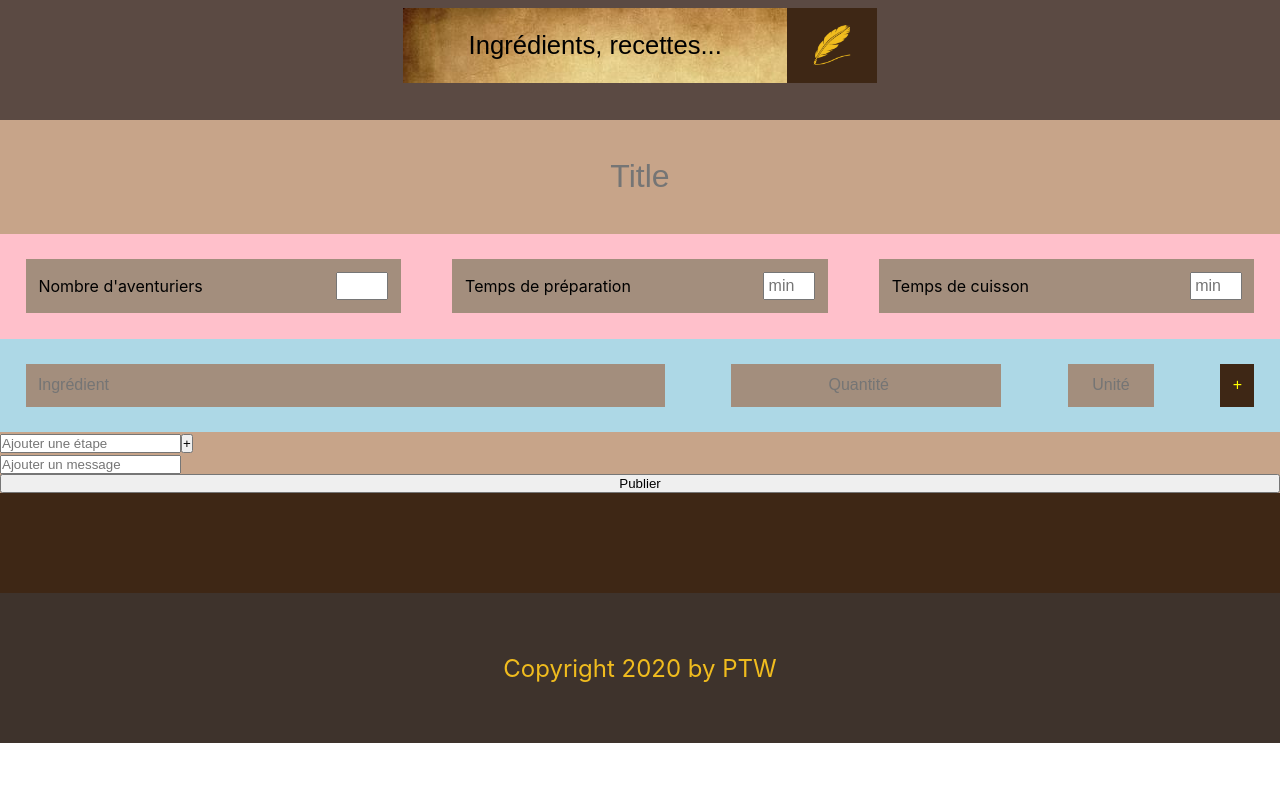
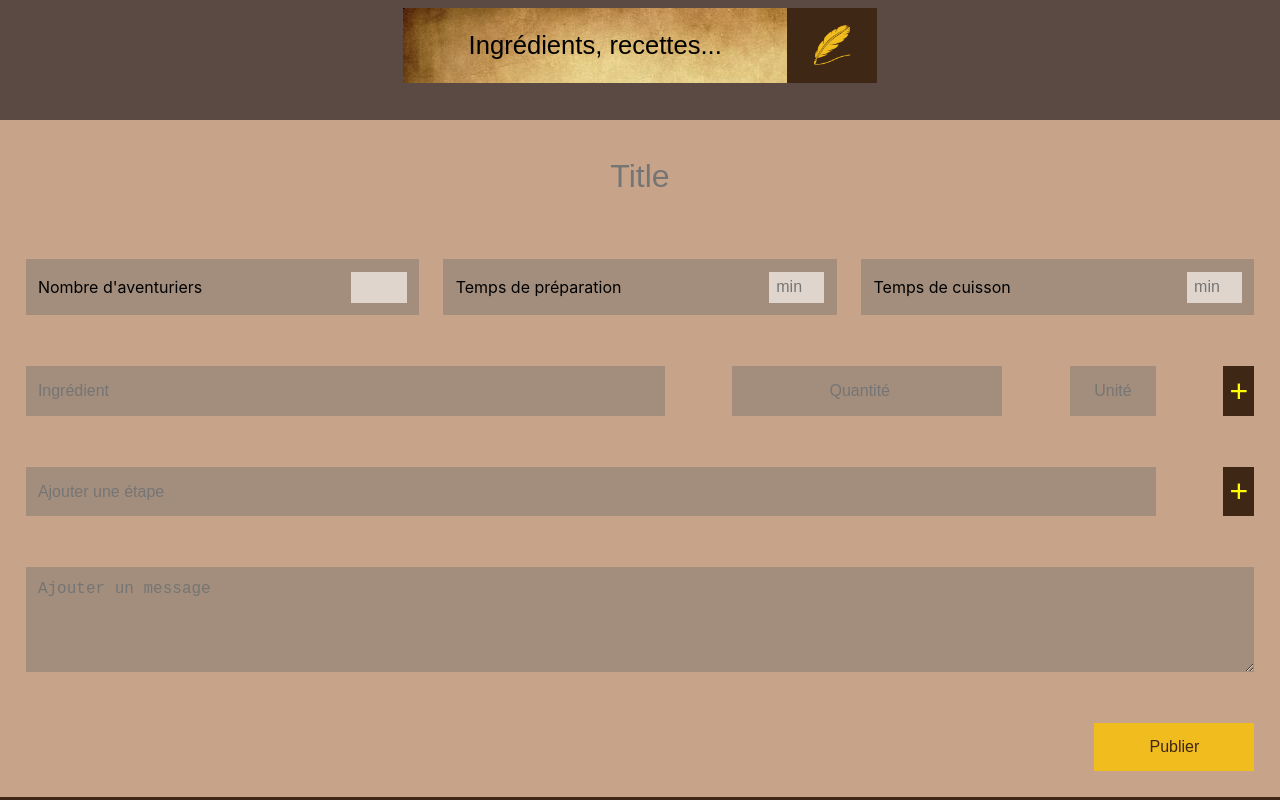
Before and after one commit to TlZeyn/montDor, a React (Create React App) app in the folder front/: page /myrecipes in a window 1280 px wide. Shown: the part 900-1700 px from the top of the page. Before the commit the page ends 1643 px from the top, so only its background shows below. Built offline with nearby package versions, Linux system fonts and the light colour scheme.

Commit message:
finished css of the form

```diff
--- a/front/src/components/RecipeForm/RecipeForm.css
+++ b/front/src/components/RecipeForm/RecipeForm.css
@@ -4,11 +4,27 @@
     background-color : #C7A489;
 }
 
-.recipeForm-button {
+#recipeForm section {
+    display: flex;
+    justify-content: space-between;
+    padding: 2%;
+}
+
+#recipeForm section input[type=text], input[type=number], textarea  {
+    background-color:  #A38E7D;
+    font-size : 1rem;
+    padding: 1%;
+    border: none;
+}
+
+#recipeForm section input[type=button] {
     background-color : #3E2715;
     font-size : 2rem;
     color : yellow;
+    border : none;
+    padding : 0.5%;
 }
+
 
 #recipeForm_title {
     background :transparent;
@@ -18,17 +34,15 @@
     font-size : 2rem;
 }
 
-
-
-#recipeForm_timeSlot {
-    background-color : pink;
-    display: flex;
-    flex-direction: row;
-
+#recipeForm_timeSlot input {
+    background-color : #E0D5CC;
+    width : 3rem;
+    height : 1.5rem;
+    text-align: center;
+    border : none;
 }
 
 .recipeForm_timeSlot_group-input {
-    margin: 2%;
     padding: 1%;
     background-color : #A38E7D;
     width: 30%;
@@ -37,42 +51,44 @@
     align-items: center;
 }
 
-.recipeForm_timeSlot-input {
-    width : 3rem;
-    height : 1.5rem;
-    text-align: center;
-    font-size : 1rem;
-
-
-}
-
-.recipeForm_addIngredient {
-    background-color: lightblue;
-    display: flex;
-    justify-content: space-between;
-    padding: 2%;
-
-}
-.recipeForm_addIngredient input {
-    font-size : 1rem;
-    padding : 1%;
-    ;
-    border : none;
-}
 
 .recipeForm_addIngredient-input-igr {
     width : 50%;
-    background-color : #A38E7D
 }
 
 .recipeForm_addIngredient-input-qty {
     width: 20%;
     text-align: center;
-    background-color : #A38E7D
 }
 
 .recipeForm_addIngredient-input-unt {
     width: 5%;
     text-align: center;
-    background-color : #A38E7D
+
 }
+.recipeForm_step-input {
+    width: 90%;
+
+}
+
+#recipeForm_message textarea {
+    width: 100%;
+    height: 5rem;
+
+}
+
+#recipeForm-button {
+    padding: 2%;
+    display: flex;
+    justify-content: flex-end;
+}
+
+#recipeForm-button input{
+    padding: 1%;
+    width : 10rem;
+    height : 3rem;
+    font-size: 1rem;
+    background-color: #F0BC1E;
+    color: #3E2715;
+    border: none;
+}
--- a/front/src/components/RecipeForm/RecipeForm.js
+++ b/front/src/components/RecipeForm/RecipeForm.js
@@ -107,7 +107,7 @@ const RecipeForm = () => {
             <section id='recipeForm_timeSlot'>
                 <div className='recipeForm_timeSlot_group-input'>
                     <label>Nombre d'aventuriers</label>
-                    <input className='recipeForm_timeSlot-input' type='number' value={nbEaters} onChange={e => setNbEaters(e.target.value)}></input>
+                    <input  className='recipeForm_timeSlot-input' type='number' value={nbEaters} onChange={e => setNbEaters(e.target.value)}></input>
                 </div>
                 <div className='recipeForm_timeSlot_group-input'>
                     <label>Temps de préparation </label>
@@ -120,16 +120,16 @@ const RecipeForm = () => {
             </section>
 
 
-            { listIngredient.length > 0 ?
-                <section id='recipeForm_listIngredient'>
+            {listIngredient.length > 0 ?
+                <div>
                     {listIngredient.map((item, i) =>
-                        <div className='recipeForm_addIngredient'>
-                            <input className='recipeForm_addIngredient-input-igr' type='text' value={item.ingredient} onClick={() => modifyIngredient({ i })} ></input>
-                            <input className='recipeForm_addIngredient-input-qty' type='number' value={item.quantity} step='any' ></input>
-                            <input className='recipeForm_addIngredient-input-unt' type='text' value={item.unit} ></input>
-                            <input type='button' value='-' onClick={() => deleteIngredient({ i })}></input>
-                        </div>
-                    )}</section>
+                        <section>
+                            <input className='recipeForm_addIngredient-input-igr' type='text' type='text' value={item.ingredient} onClick={() => modifyIngredient({ i })} ></input>
+                            <input className='recipeForm_addIngredient-input-qty' type='number' value={item.quantity} step='any' onClick={() => modifyIngredient({ i })}></input>
+                            <input className='recipeForm_addIngredient-input-unt' type='text' value={item.unit} onClick={() => modifyIngredient({ i })} ></input>
+                            <input className='recipeForm-button' type='button' value='-' onClick={() => deleteIngredient({ i })}></input>
+                        </section>
+                    )}</div>
                 : ''
             }
 
@@ -137,34 +137,33 @@ const RecipeForm = () => {
                 <input className='recipeForm_addIngredient-input-igr' type='text' placeholder='Ingrédient' value={ingredient} onChange={e => setIngredient(e.target.value)}></input>
                 <input className='recipeForm_addIngredient-input-qty' type='number' placeholder='Quantité' value={quantity} step='any' onChange={e => setQuantity(e.target.value)}></input>
                 <input className='recipeForm_addIngredient-input-unt' type='text' placeholder='Unité' value={unit} onChange={e => setUnit(e.target.value)}></input>
-                <input className='recipeForm-button' type='button' value='+' onClick={() => createIngredient()}></input>
+                <input type='button' value='+' onClick={() => createIngredient()}></input>
             </section>
 
 
             { listSteps.length > 0 ?
-                <section id='recipeForm_listStep'>
+                <div>
                     {listSteps.map((item, i) =>
-                        <div>
-                            <li>{item.number}</li>
-                            <li>{item.step}</li>
-                            <input type='button' value='modifier' onClick={() => modifyStep({ i })}></input>
-                            <input type='button' value='-' onClick={() => deleteStep({ i })}></input>
-                        </div>
-                    )}</section>
+                        <section className='recipeForm_step'>
+                            <input className='recipeForm_step-input' type='text' value={item.number + '.' + item.step} onClick={() => modifyStep({ i })}></input>
+                            <input className='recipeForm-button' type='button' value='-' onClick={() => deleteStep({ i })}></input>
+                        </section>
+                    )}</div>
                 : ''
             }
 
-            <section id='recipeForm_addStep'>
-                <input type='text' placeholder='Ajouter une étape' value={step} onChange={e => setSteps(e.target.value)}></input>
+            <section className='recipeForm_step'>
+                <input className='recipeForm_step-input' type='text' placeholder='Ajouter une étape' value={step} onChange={e => setSteps(e.target.value)}></input>
                 <input type='button' value='+' onClick={() => createStep()}></input>
             </section>
 
             <section id='recipeForm_message'>
-                <input type='text' placeholder='Ajouter un message' onChange={e => setMessage(e.target.value)}></input>
+                <textarea maxlength='100' placeholder='Ajouter un message' onChange={e => setMessage(e.target.value)}></textarea>
             </section>
 
-            <input type='button' value='Publier'></input>
-
+            <div id='recipeForm-button'>
+                <input id='recipeForm-button--input' type='button' value='Publier'></input>
+            </div>
 
         </div>
     )
```
